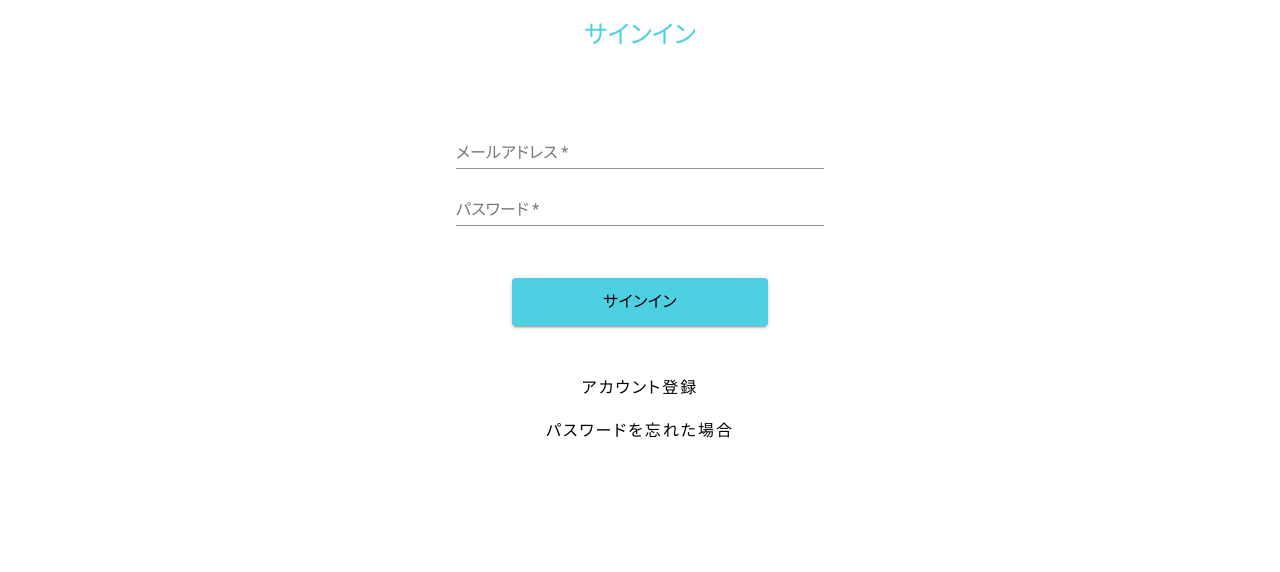
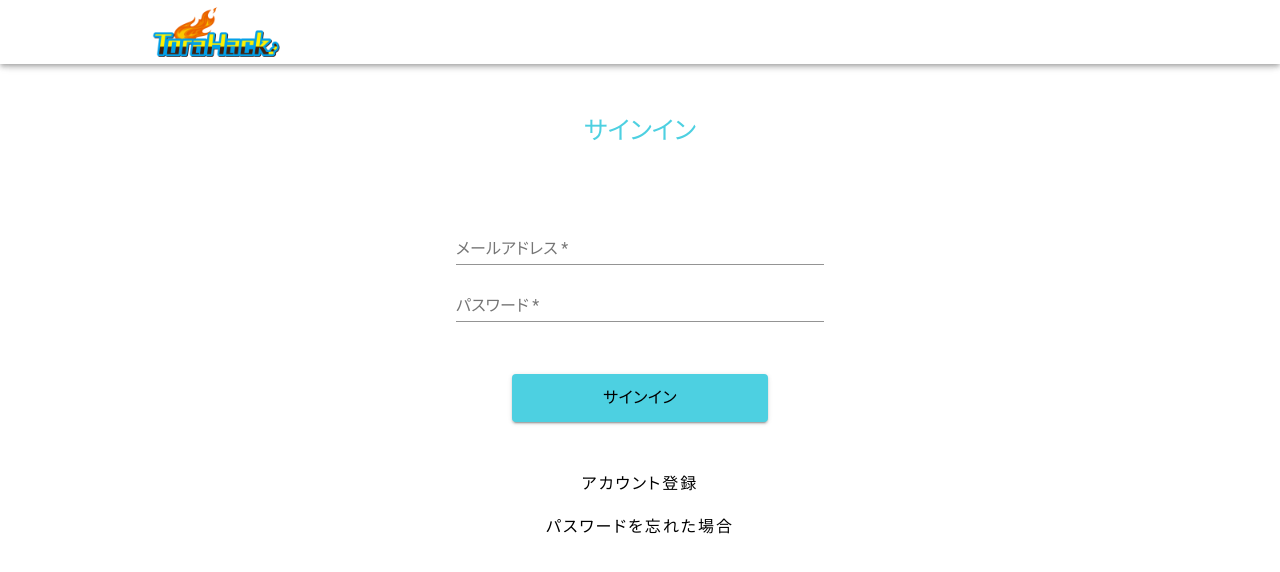
Before and after one commit to nishinohi/ecapp, a React (Create React App) app: page /signin in a window 1280 px wide. Shown: the top 572 px of the page. Built offline with nearby package versions, Linux system fonts and the light colour scheme.

Commit message:
add Header

```diff
--- a/src/App.tsx
+++ b/src/App.tsx
@@ -1,3 +1,4 @@
+import { Header } from 'components/Header'
 import React from 'react'
 import Router from 'Router'
 import './assets/reset.css'
@@ -5,9 +6,12 @@
 
 const App = (): JSX.Element => {
   return (
-    <main>
-      <Router />
-    </main>
+    <>
+      <Header />
+      <main className="c-main">
+        <Router />
+      </main>
+    </>
   )
 }
 
--- /dev/null
+++ b/src/components/Header/Header.tsx
@@ -0,0 +1,51 @@
+import React from 'react'
+import { createStyles, makeStyles } from '@material-ui/styles'
+import { AppBar, Toolbar } from '@material-ui/core'
+import logo from '../../assets/img/icons/logo.png'
+import { useDispatch, useSelector } from 'react-redux'
+import { AppState } from 'reducks/store/store'
+import { getIsSignedIn } from 'reducks/users/selectors'
+import { push } from 'connected-react-router'
+import HeaderMenus from './HeaderMenus'
+
+const useStyles = makeStyles({
+  root: {
+    flexGrow: 1,
+  },
+  menuBar: {
+    backgroundColor: '#fff',
+    color: '#444',
+  },
+  toolbar: {
+    margin: '0 auto',
+    maxWidth: 1024,
+    width: '100%',
+  },
+  iconButtons: {
+    margin: '0 0 0 auto',
+  },
+})
+
+const Header = (): JSX.Element => {
+  const dispatch = useDispatch()
+  const classes = useStyles()
+  const selector = useSelector((state: AppState) => state)
+  const isSignedIn = getIsSignedIn(selector)
+
+  return (
+    <div className={classes.root}>
+      <AppBar position="fixed" className={classes.menuBar}>
+        <Toolbar className={classes.toolbar}>
+          <img src={logo} alt="Torahack" width="128px" onClick={() => dispatch(push('/'))} />
+          {isSignedIn && (
+            <div className={classes.iconButtons}>
+              <HeaderMenus />
+            </div>
+          )}
+        </Toolbar>
+      </AppBar>
+    </div>
+  )
+}
+
+export default Header
--- /dev/null
+++ b/src/components/Header/HeaderMenus.tsx
@@ -0,0 +1,26 @@
+import React from 'react'
+import IconButton from '@material-ui/core/IconButton'
+import { Badge } from '@material-ui/core'
+import ShoppingCartIcon from '@material-ui/icons/ShoppingCart'
+import FavoriteBorderIcon from '@material-ui/icons/FavoriteBorder'
+import MenuIcon from '@material-ui/icons/Menu'
+
+const HeaderMenus = (): JSX.Element => {
+  return (
+    <>
+      <IconButton>
+        <Badge badgeContent={3} color="secondary">
+          <ShoppingCartIcon />
+        </Badge>
+      </IconButton>
+      <IconButton>
+        <FavoriteBorderIcon />
+      </IconButton>
+      <IconButton>
+        <MenuIcon />
+      </IconButton>
+    </>
+  )
+}
+
+export default HeaderMenus
--- /dev/null
+++ b/src/components/Header/index.ts
@@ -0,0 +1,2 @@
+export { default as Header } from './Header'
+export { default as HeaderMenus } from './HeaderMenus'
```
